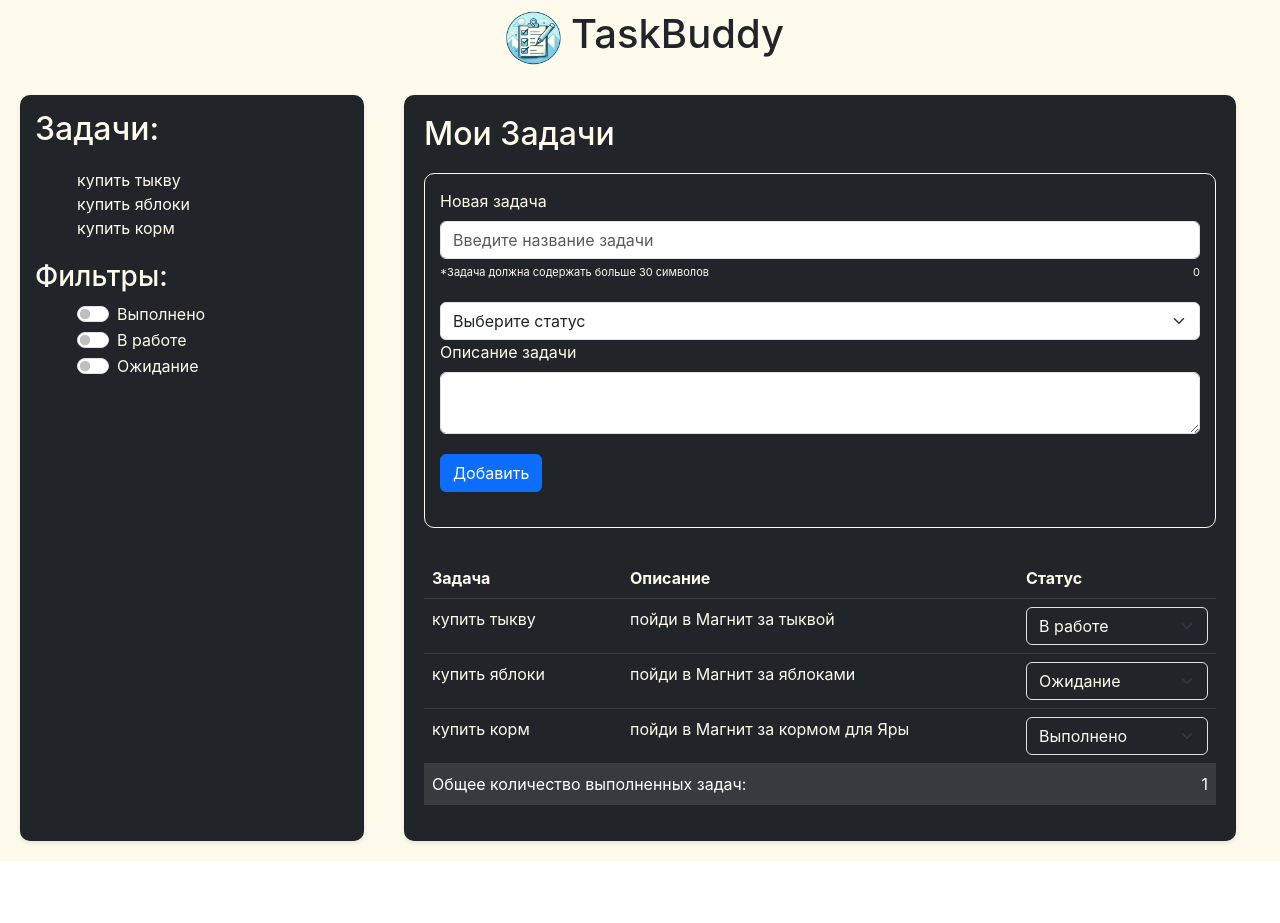
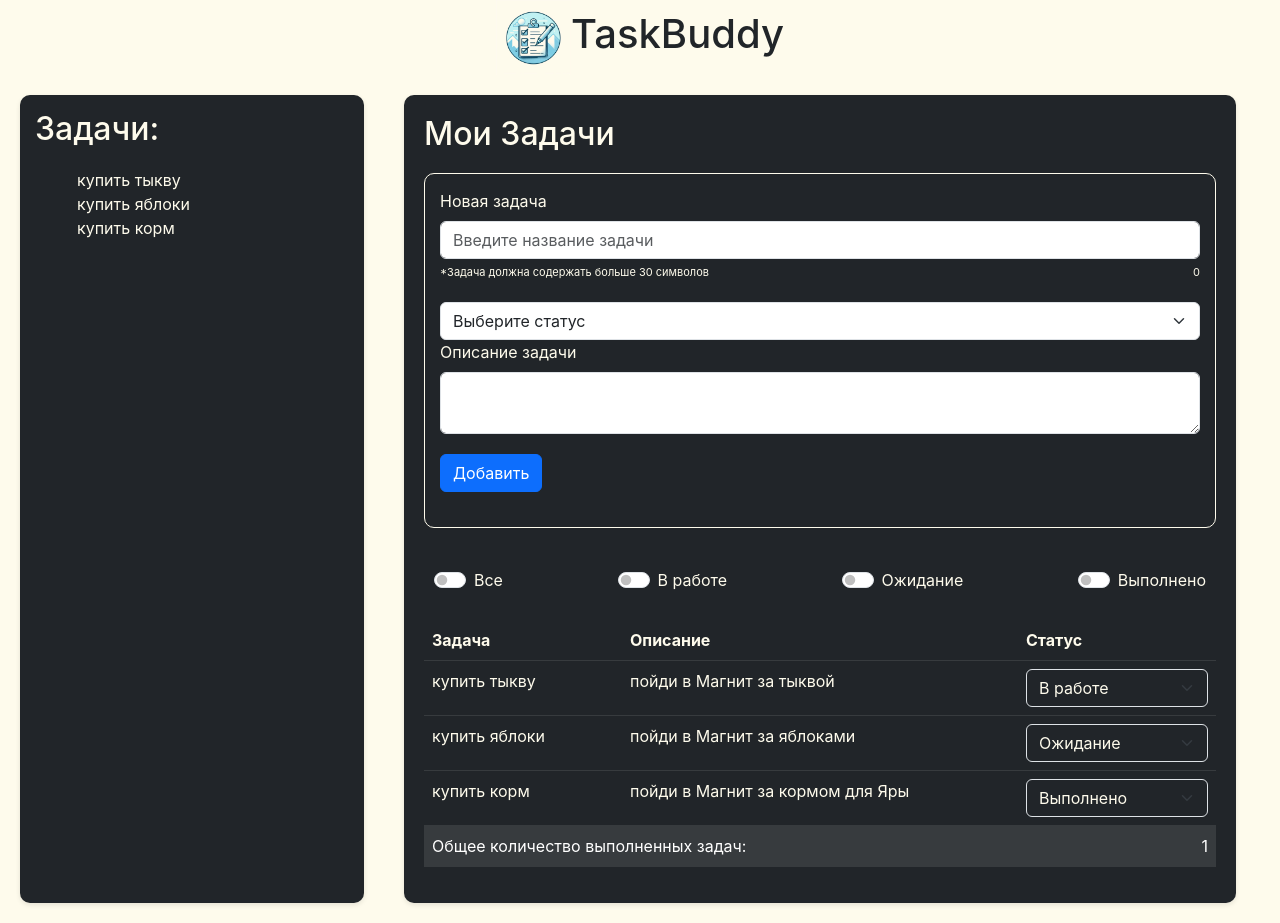
Before and after one commit to anna1luna/todo, a React (Create React App) app in the folder to-do/: page / in a window 1280 px wide. Before the commit the page ends 861 px from the top, so only its background shows below. Built offline with nearby package versions, Linux system fonts and the light colour scheme.

Commit message:
moved filters to todo

```diff
--- a/to-do/src/components/side/side.jsx
+++ b/to-do/src/components/side/side.jsx
@@ -1,6 +1,5 @@
 import React from "react";
 import s from "./side.module.css";
-import { Form } from "react-bootstrap";
 const Side = (props) => {
   return (
     <nav className={s.navigation}>
@@ -12,20 +11,6 @@ const Side = (props) => {
           <li className={s.tasks}>купить корм</li>
         </ul>
       </div>
-      <div>
-        <h3>Фильтры:</h3>
-        <ul className={s.filtersList}>
-          <li className={s.filter}>
-            <Form.Check type="switch" id="custom-switch-1" label="Выполнено" />
-          </li>
-          <li className={s.filter}>
-            <Form.Check type="switch" id="custom-switch-2" label="В работе" />
-          </li>
-          <li className={s.filter}>
-            <Form.Check type="switch" id="custom-switch-3" label="Ожидание" />
-          </li>
-        </ul>
-      </div>
     </nav>
   );
 };
--- a/to-do/src/components/todo/todo.jsx
+++ b/to-do/src/components/todo/todo.jsx
@@ -1,5 +1,6 @@
 import React from "react";
 import s from "./todo.module.css";
+import { Form } from "react-bootstrap";
 
 const Todo = (props) => {
   let todoTaskRef = React.createRef();
@@ -96,6 +97,21 @@ const Todo = (props) => {
         </button>
       </div>
 
+      <ul className={s.filtersList}>
+        <li className={s.filter}>
+          <Form.Check type="switch" id="custom-switch-1" label="Все" />
+        </li>
+        <li className={s.filter}>
+          <Form.Check type="switch" id="custom-switch-2" label="В работе" />
+        </li>
+        <li className={s.filter}>
+          <Form.Check type="switch" id="custom-switch-3" label="Ожидание" />
+        </li>
+        <li className={s.filter}>
+          <Form.Check type="switch" id="custom-switch-3" label="Выполнено" />
+        </li>
+      </ul>
+
       <table className={`table table-dark table-hover`}>
         <thead>
           <tr>
--- a/to-do/src/components/todo/todo.module.css
+++ b/to-do/src/components/todo/todo.module.css
@@ -64,3 +64,11 @@ td, tr {
 .tasks {
   word-break: break-all;
 }
+
+.filtersList{
+  list-style-type: none;
+  color: #fefbec;
+  display: flex;
+  justify-content: space-between;
+  padding: 10px;
+}
```
